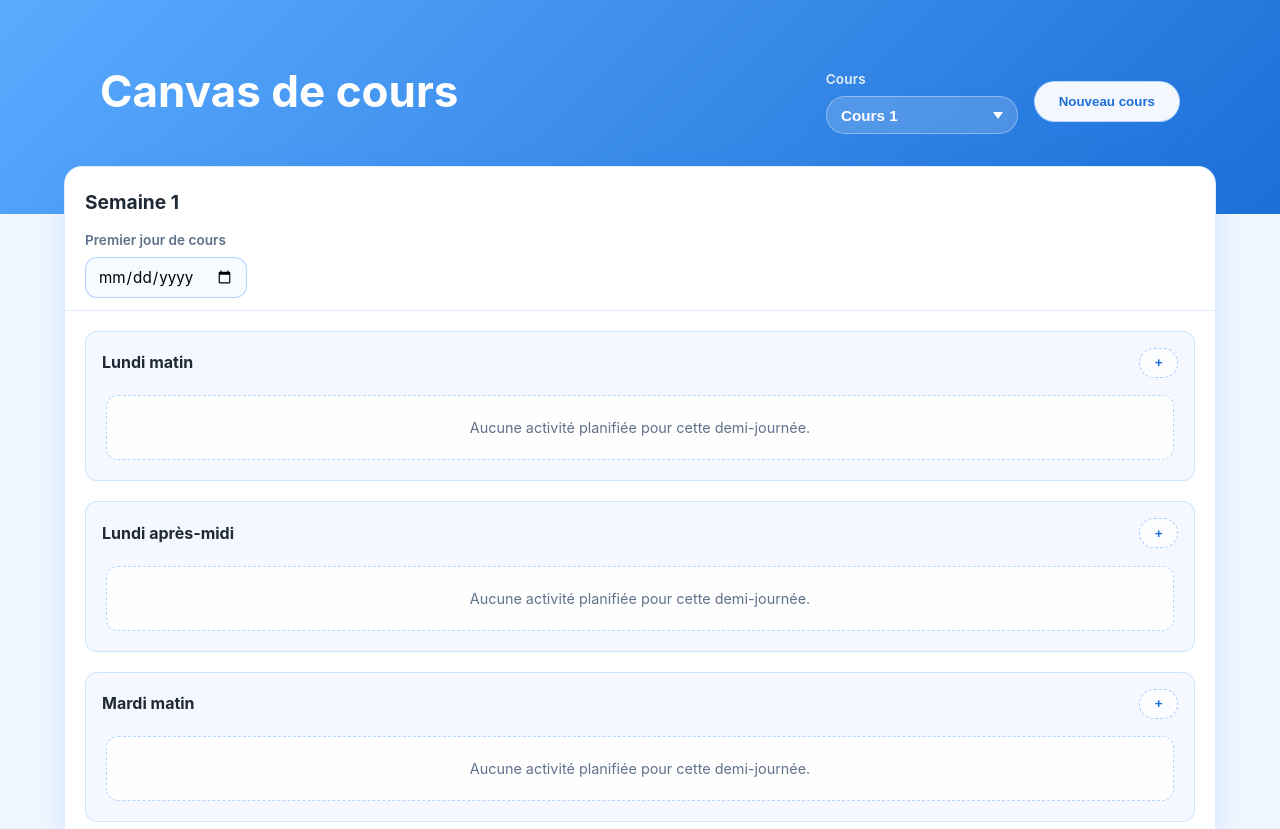
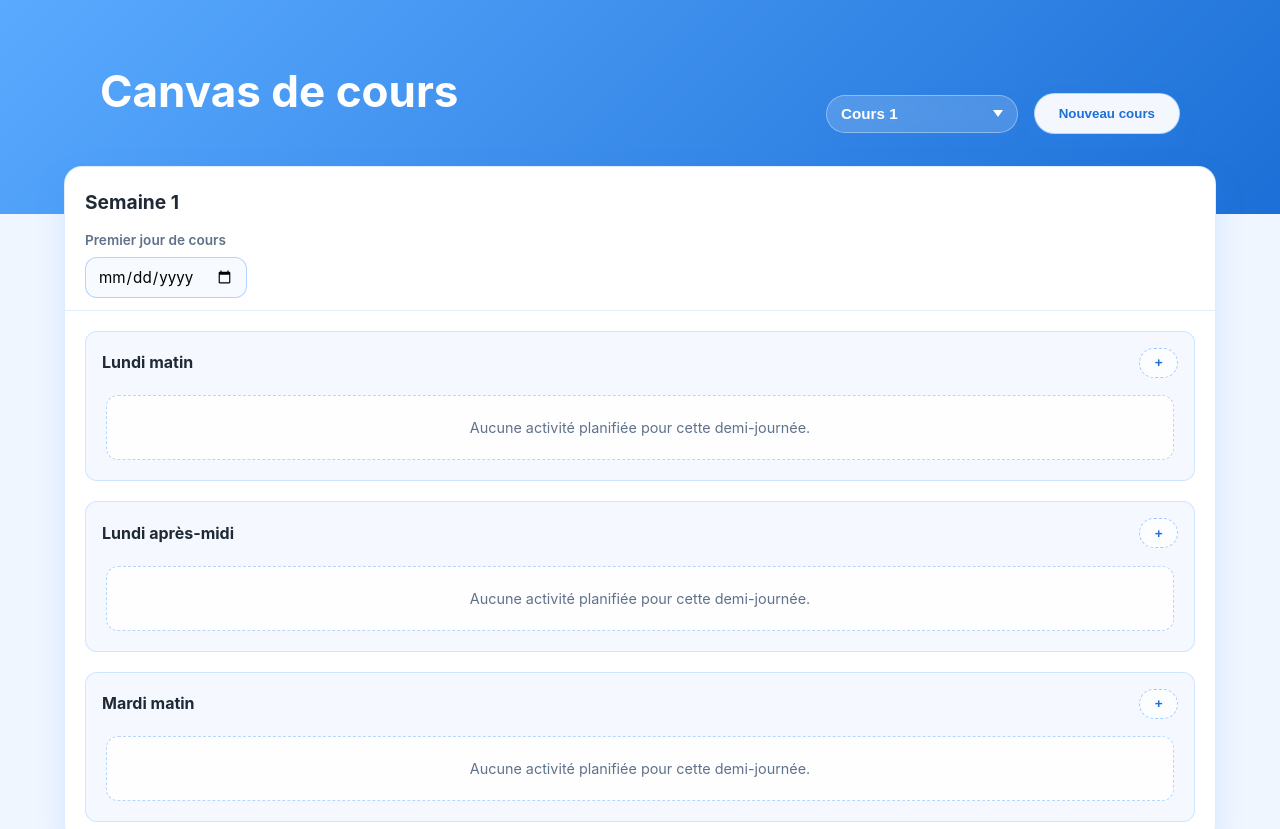
Before and after one commit to hurtlinb/canvacours, a website: page public/index.html in a window 1280 px wide. Shown: the top 829 px of the page. Drawn offline with Linux system fonts and the light colour scheme.

Commit message:
Remove course label above dropdown

```diff
--- a/public/index.html
+++ b/public/index.html
@@ -20,7 +20,6 @@
           </div>
           <div class="header-actions">
             <label class="course-selector" for="course-selector">
-              <span class="course-selector-label">Cours</span>
               <select id="course-selector" class="course-selector-input" aria-label="Sélection du cours"></select>
             </label>
             <button type="button" class="btn-secondary header-new-course" id="new-course-button">
```
